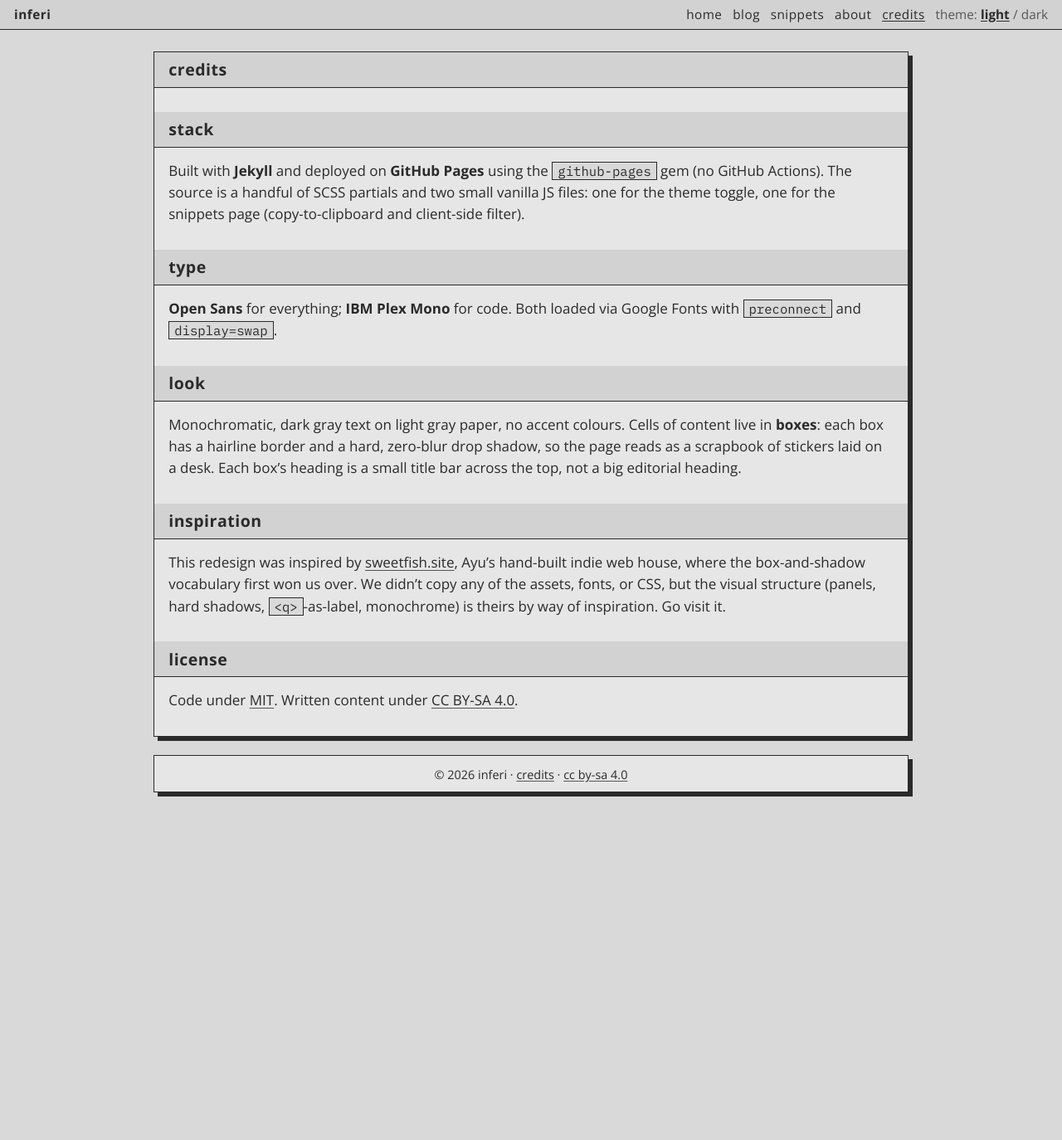
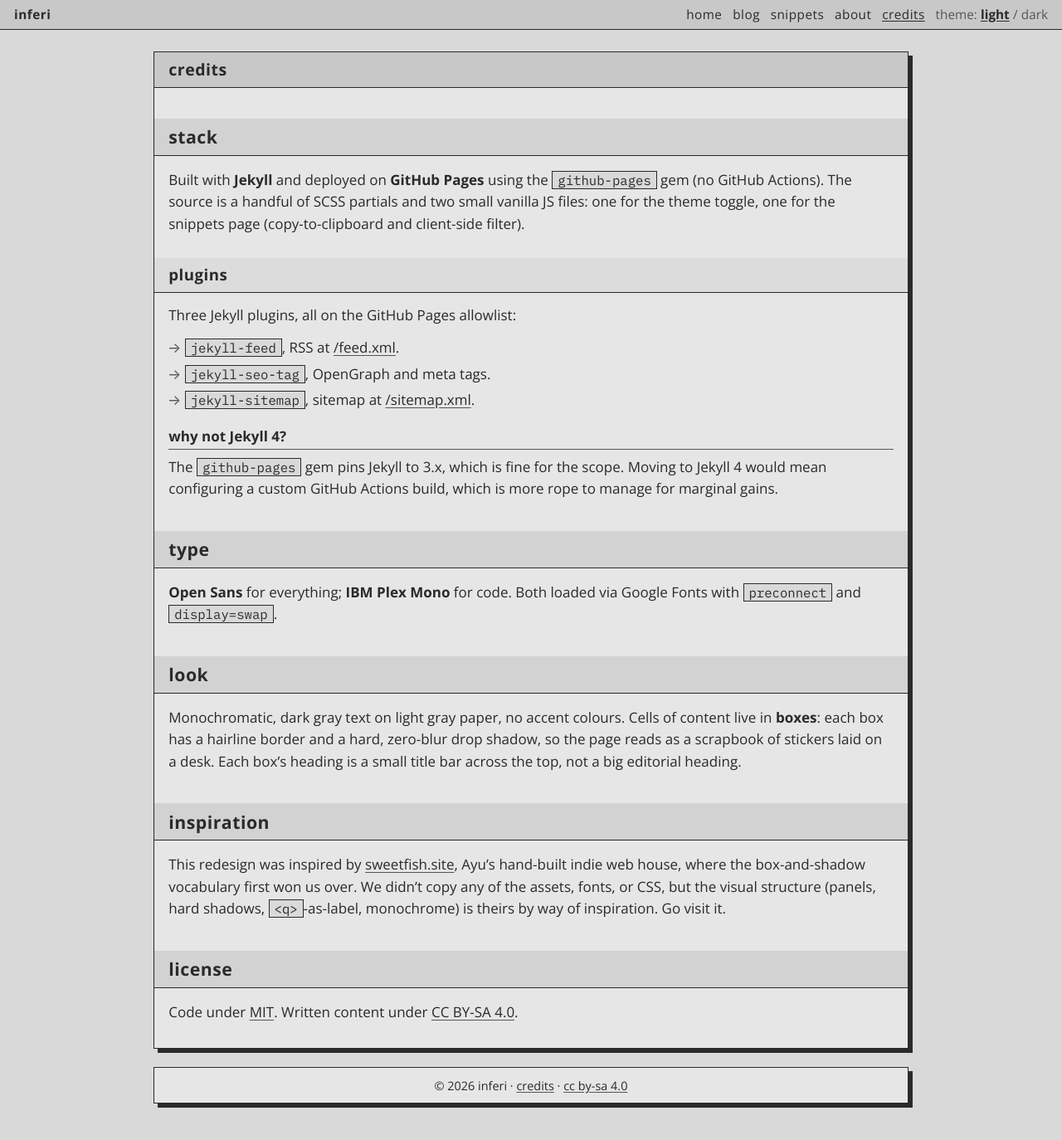
Before and after one commit to infericlub/infericlub.github.io, a Jekyll site: the page built from credits.md, in a window 1280 px wide and 1400 px high. Shown: the top 1374 px of the window at 83% size. Built offline with Jekyll 4.4.1, drawn with Linux system fonts in a browser that asks for light colours.

Commit message:
style(prose): differentiate h2/h3/h4 — three bg shades (--h1-bg/h2-bg/h3-bg) plus h4 as inline underline, demo in credits

```diff
--- a/_sass/_prose.scss
+++ b/_sass/_prose.scss
@@ -11,13 +11,28 @@
 .prose h2,
 .prose h3,
 .prose h4 {
-  margin: 1.5em -1rem .75em -1rem;
+  margin: 1.75em -1rem .75em -1rem;
   padding: .55rem 1rem;
   border-bottom: var(--border-style);
-  background: var(--h1-bg);
-  font-size: 1.15rem;
   font-weight: 700;
   letter-spacing: var(--h1-letter-spacing);
+}
+.prose h2 {
+  background: var(--h2-bg);
+  font-size: 1.25rem;
+}
+.prose h3 {
+  background: var(--h3-bg);
+  font-size: 1.1rem;
+  margin-top: 1.5em;
+}
+.prose h4 {
+  background: none;
+  border-bottom: 1px solid var(--underline);
+  margin: 1.25em 0 .5em;
+  padding: 0 0 .25rem;
+  font-size: 1rem;
+  letter-spacing: 0;
 }
 
 .prose p { margin: 0 0 .75em; }
--- a/_sass/_tokens.scss
+++ b/_sass/_tokens.scss
@@ -2,7 +2,9 @@
   --text: #2a2a2a;
   --bg1: #d9d9d9;
   --bg2: #e6e6e6;
-  --h1-bg: #d2d2d2;
+  --h1-bg: #c8c8c8;
+  --h2-bg: #d2d2d2;
+  --h3-bg: #dcdcdc;
   --h1-text: #2a2a2a;
   --border: #2a2a2a;
   --link: #2a2a2a;
@@ -17,7 +19,9 @@
   --text: #DADADB;
   --bg1: #444;
   --bg2: #333;
-  --h1-bg: #272727;
+  --h1-bg: #1f1f1f;
+  --h2-bg: #272727;
+  --h3-bg: #2d2d2d;
   --h1-text: #DADADB;
   --border: #000;
   --link: #DADADB;
--- a/credits.md
+++ b/credits.md
@@ -7,6 +7,18 @@ permalink: /credits/
 ## stack
 
 Built with **Jekyll** and deployed on **GitHub Pages** using the `github-pages` gem (no GitHub Actions). The source is a handful of SCSS partials and two small vanilla JS files: one for the theme toggle, one for the snippets page (copy-to-clipboard and client-side filter).
+
+### plugins
+
+Three Jekyll plugins, all on the GitHub Pages allowlist:
+
+- `jekyll-feed`, RSS at [/feed.xml](/feed.xml).
+- `jekyll-seo-tag`, OpenGraph and meta tags.
+- `jekyll-sitemap`, sitemap at [/sitemap.xml](/sitemap.xml).
+
+#### why not Jekyll 4?
+
+The `github-pages` gem pins Jekyll to 3.x, which is fine for the scope. Moving to Jekyll 4 would mean configuring a custom GitHub Actions build, which is more rope to manage for marginal gains.
 
 ## type
 
```
Also changed, not shown: _posts/2026-06-24-exfiltrando-informacoes-com-css.md (+11 -1 lines).
